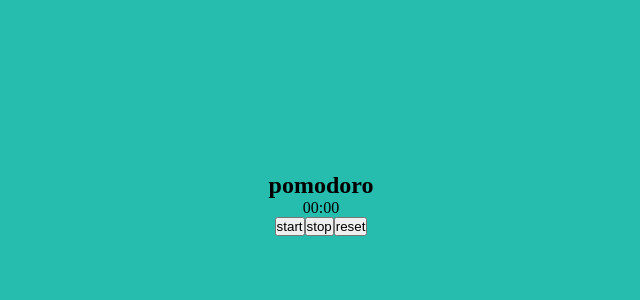
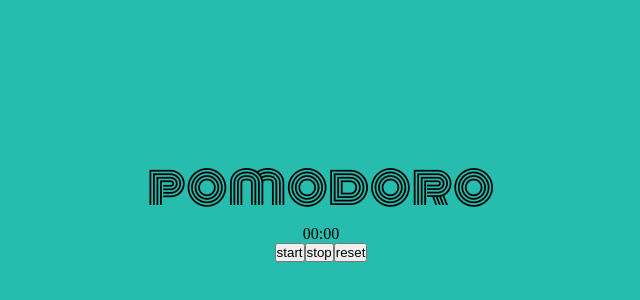
Before and after one commit to bouaik/Pomodor_react, a React (Create React App) app: page / in a window 1280 px wide. Shown: the part 196-496 px from the top of the page, without its empty margins (319-959 px from the left). Built offline with nearby package versions, Linux system fonts and the light colour scheme.

Commit message:
Style Title message

```diff
--- a/src/App.css
+++ b/src/App.css
@@ -1,3 +1,5 @@
+@import url("https://fonts.googleapis.com/css2?family=Monoton&display=swap");
+
 * {
   margin: 0;
   padding: 0;
@@ -12,3 +14,8 @@
   align-items: center;
   justify-content: center;
 }
+h2 {
+  font-family: "Monoton", cursive;
+  font-size: 50px;
+  font-weight: normal;
+}
```
